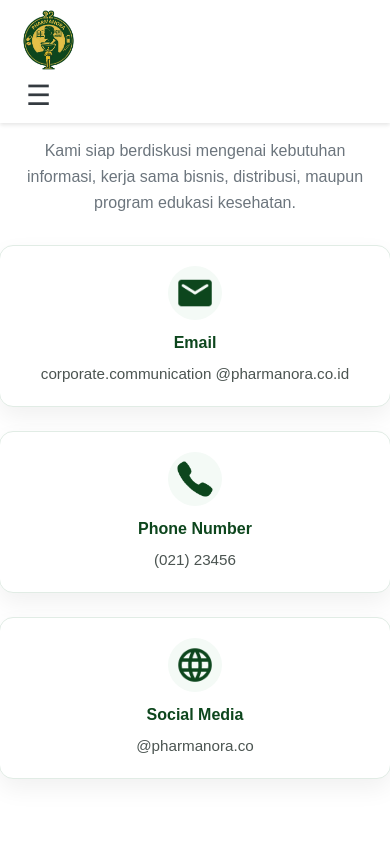
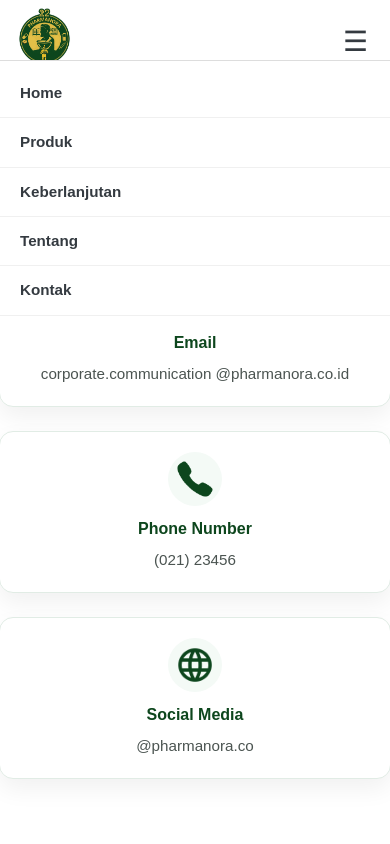
Before and after one commit to FarhanAbelRantisi/pharmanora-website, a plain HTML site: page kontak.html in a window 390 px wide. Both pictures are taken after a click on the button "Toggle navigation". Shown: the top 844 px of the page. Drawn offline with Linux system fonts and the light colour scheme.

Commit message:
feat: hamburger icon on mobile

```diff
--- a/css/style.css
+++ b/css/style.css
@@ -816,77 +816,53 @@ footer {
 
 /* Responsif */
 @media (max-width: 768px) {
-    .kontak-main {
-        margin-top: 90px;
-        padding-inline: 16px;
+    /* Navbar tetap fixed, hanya padding diperkecil */
+    .navbar {
+        padding: 8px 16px;
     }
 
-    .kontak-card {
-        flex: 0 0 100%;
-        max-width: 360px;
-    }
-    .map-location-wrapper {
-        padding-inline: 8px;
+    /* Tampilkan tombol hamburger di mobile */
+    .menu-toggle {
+        display: block;
+        background: none;
+        border: none;
+        font-size: 28px;
+        cursor: pointer;
+        color: var(--text-dark);
+        margin-left: auto; /* dorong ke kanan */
+        z-index: 1001;
     }
 
-    .navbar {
-        padding: 10px 20px;
-        flex-direction: row;
-        justify-content: space-between;
-    }
-
-    .menu-toggle {
-        display: block;
-    }
-
+    /* Sembunyikan link default, nanti dibuka via .show */
     .nav-links {
-        display: none;               /* default: hidden */
+        position: fixed;
+        top: 60px;               /* sedikit di bawah navbar */
+        left: 0;
+        right: 0;
+        display: none;
         flex-direction: column;
-        width: 100%;
-        background: white;
-        padding: 10px 0;
-        border-top: 1px solid #ccc;
+        background: #ffffff;
+        border-top: 1px solid #ddd;
+        z-index: 1000;
+        padding: 8px 0;
     }
 
     .nav-links.show {
-        display: flex;               /* muncul setelah toggle */
+        display: flex;
+    }
+
+    .nav-links li {
+        width: 100%;
     }
 
     .nav-links li a {
         padding: 12px 20px;
+        display: block;
+        border-bottom: 1px solid #f0f0f0;
         text-align: left;
-        width: 100%;
-        display: block;
-        border-bottom: 1px solid #eee;
-    }
-}
-
-
-/* Responsive adjustments */
-@media (max-width: 992px) {
-    .visi-misi-grid,
-    .history-layout {
-        grid-template-columns: minmax(0, 1fr);
-    }
-}
-
-@media (max-width: 768px) {
-    .navbar {
-        flex-direction: column;
-        align-items: flex-start;
     }
 
-    .nav-links {
-        margin-top: 10px;
-        flex-direction: column;
-        width: 100%;
-    }
-
-    .nav-links li a {
-        padding: 10px 20px;
-        border-top: 1px solid #eee;
-    }
-
+    /* aturan lain di mobile tetap boleh lanjut di bawah sini */
     .jasa-item {
         flex-basis: 100%;
     }
@@ -923,4 +899,26 @@ footer {
     .footer-logo {
         margin-bottom: 12px;
     }
+
+    .kontak-main {
+        margin-top: 90px;
+        padding-inline: 16px;
+    }
+
+    .kontak-card {
+        flex: 0 0 100%;
+        max-width: 360px;
+    }
+
+    .map-location-wrapper {
+        padding-inline: 8px;
+    }
 }
+
+/* Responsive adjustments */
+@media (max-width: 992px) {
+    .visi-misi-grid,
+    .history-layout {
+        grid-template-columns: minmax(0, 1fr);
+    }
+}
--- a/kontak.html
+++ b/kontak.html
@@ -16,9 +16,8 @@
             <img src="img/logo_pharmanora.jpg" alt="Logo Pharmanora" height="60">
             </div>
 
-            <!-- Hamburger Button -->
-            <button class="menu-toggle" id="menu-toggle">
-                &#9776; <!-- icon hamburger -->
+            <button class="menu-toggle" id="menu-toggle" aria-label="Toggle navigation">
+            &#9776;
             </button>
 
             <ul class="nav-links" id="nav-links">
@@ -110,5 +109,16 @@
         </div>
     </footer>
 
+    <script>
+        const menuToggle = document.getElementById("menu-toggle");
+        const navLinks = document.getElementById("nav-links");
+
+        if (menuToggle && navLinks) {
+            menuToggle.addEventListener("click", () => {
+            navLinks.classList.toggle("show");
+            });
+        }
+    </script>
+
 </body>
 </html>
```
Also changed, not shown: index.html (+13 -4 lines), keberlanjutan.html (+12 -3 lines), produk.html (+12 -3 lines), tentang.html (+12 -3 lines). Lines whose indentation alone changed are shown as unchanged.
